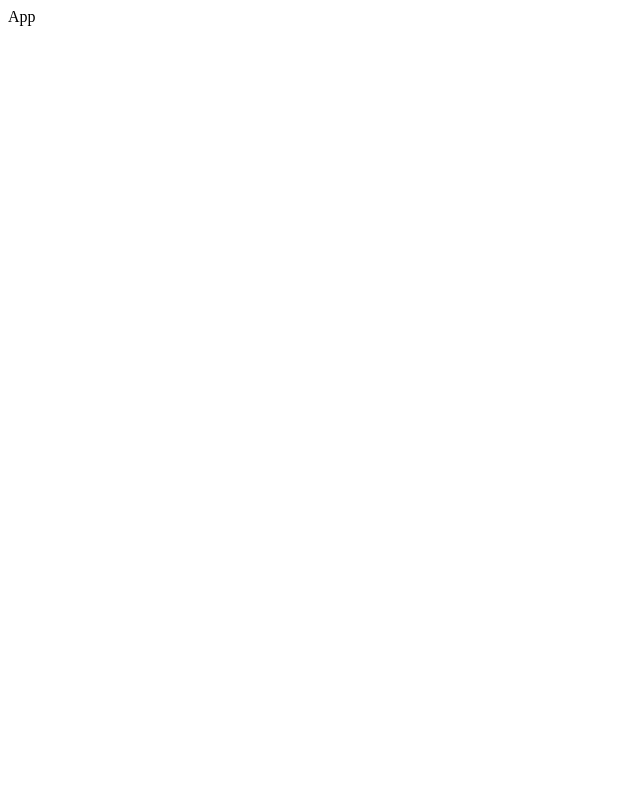
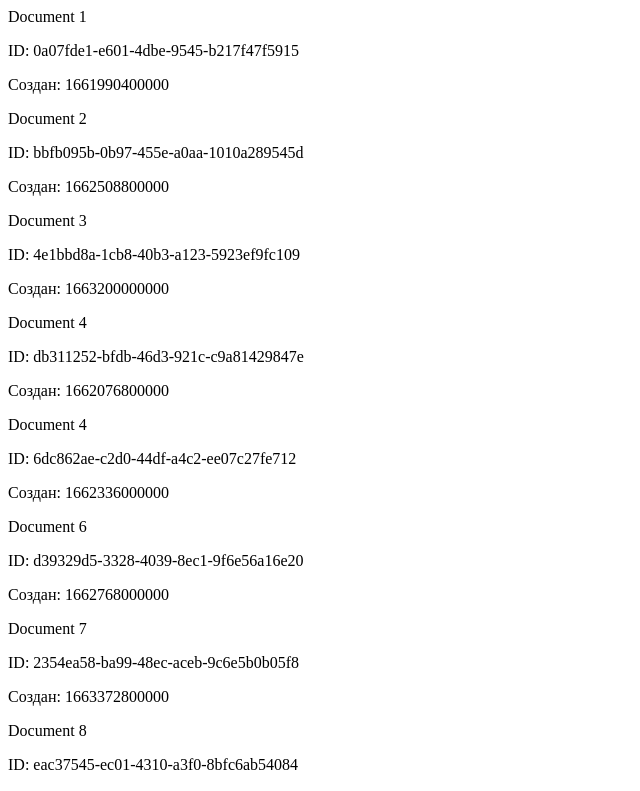
Before and after one commit to ol3gatron/document-finder, a React (Vite) app: page / in a window 1280 px wide. Shown: the top 791 px of the page, without its empty margins (0-640 px from the left). Built offline with nearby package versions, Linux system fonts and the light colour scheme; data requests are answered from the project's data file.

Commit message:
added documents and document components

```diff
--- a/src/App.jsx
+++ b/src/App.jsx
@@ -1,8 +1,9 @@
+import Documents from "./components/Documents"
+
 function App() {
-
   return (
     <div className="App">
-      App
+      <Documents />
     </div>
   )
 }
--- /dev/null
+++ b/src/components/Document.jsx
@@ -0,0 +1,12 @@
+const Document = ({document}) => {
+  return (
+    <div className="document-item">
+      <div className="document-header">{document.header}</div>
+      <div className="document-body">
+        <p className="document-id">ID: {document.id}</p>
+        <p className="document-date">Создан: {document.date}</p>
+      </div>
+    </div>
+  )
+}
+export default Document
--- /dev/null
+++ b/src/components/Documents.jsx
@@ -0,0 +1,16 @@
+import { useContext } from "react"
+import { DocumentsContext } from "../context/DocumentContext"
+import Document from "./Document"
+
+const Documents = () => {
+  const {documents} = useContext(DocumentsContext)
+
+  return (
+    <div className="documents">
+      {documents.map(document => (
+        <Document document={document} key={document.id}/>
+      ))}
+    </div>
+  )
+}
+export default Documents
--- a/src/main.jsx
+++ b/src/main.jsx
@@ -1,10 +1,11 @@
 import React from 'react'
 import ReactDOM from 'react-dom/client'
 import App from './App'
+import { DocumentsContextProvider } from './context/DocumentContext'
 import './index.css'
 
 ReactDOM.createRoot(document.getElementById('root')).render(
-  <React.StrictMode>
+  <DocumentsContextProvider>
     <App />
-  </React.StrictMode>
+  </DocumentsContextProvider>
 )
```
